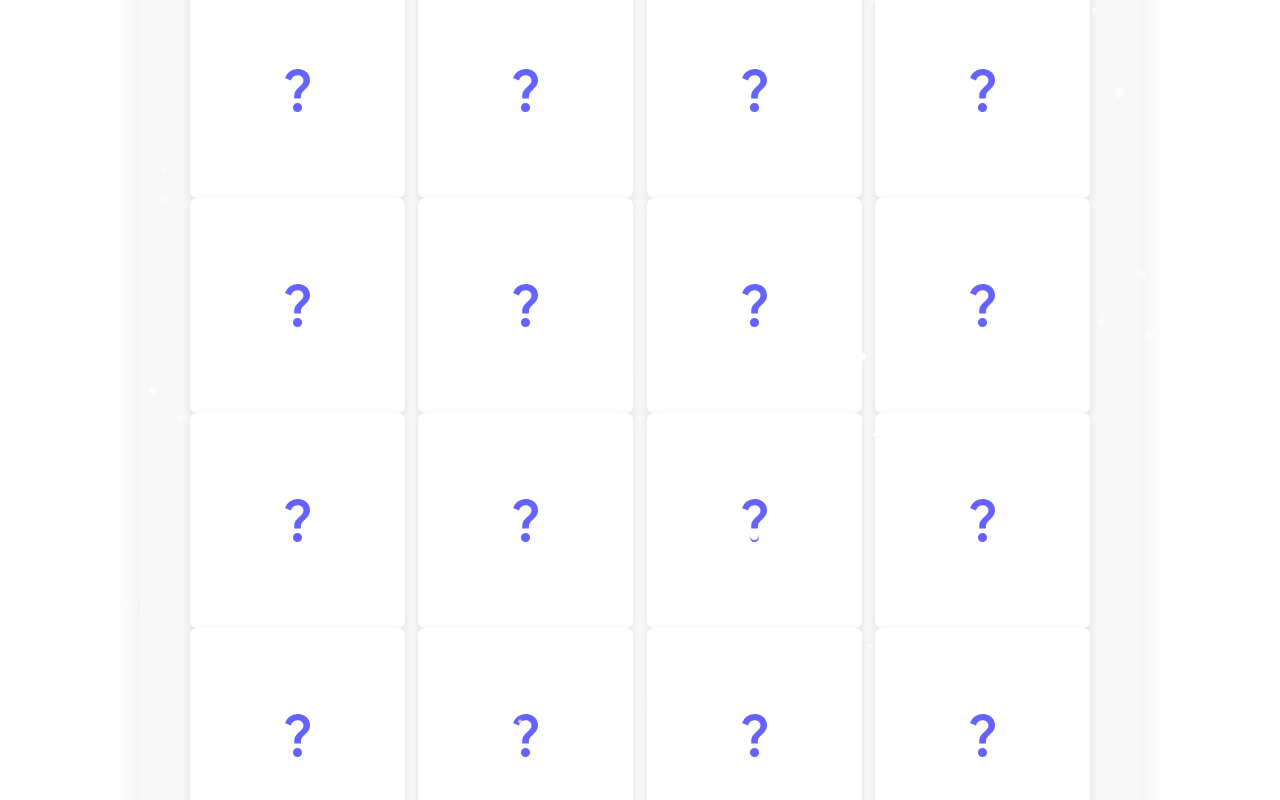
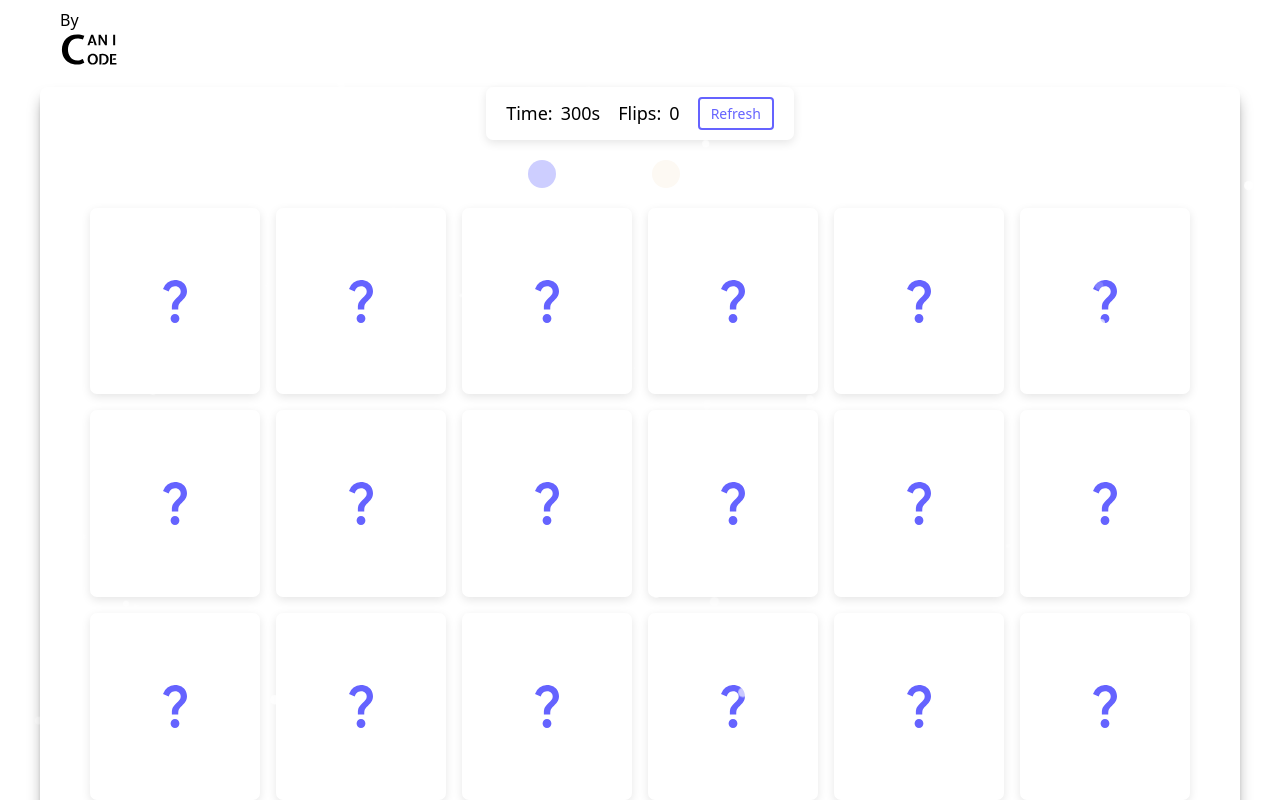
Before and after one commit to yanisapths/itil-memory-game, a Next.js app: page /play in a window 1280 px wide. Built offline with nearby package versions, Linux system fonts and the light colour scheme.

Commit message:
style,feature: add to 6col, instruction size

```diff
--- a/pages/play.js
+++ b/pages/play.js
@@ -45,8 +45,8 @@ function Play() {
     script();
   }, []);
   return (
-    <main>
-      <div className={styles.description}>
+    <main className="w-screen h-screen my-4">
+      <div className="flex text-base z-2 pt-2 pl-[60px] gap-[10px]">
         <Link href="/">
           By
           <Image
@@ -59,20 +59,10 @@ function Play() {
           />
         </Link>
       </div>
-      <div className={styles.board}>
-        <div className="wrapper">
-          <ul className="cards">
-            {qa.map((item, index) => {
-              return (
-                <Card
-                  key={index}
-                  name={item.name}
-                  src={item.src}
-                  id={item.id}
-                />
-              );
-            })}
-            <div className="details text-black">
+      <div className="flex  justify-center items-center  ">
+        <div className="flex flex-col justify-center items-center mx-10 my-5 w-screen bg-transparent rounded-lg shadow-lg shadow-[black]/40">
+          <div className="flex flex-col gap-5 justify-center items-center">
+            <div className="details w-full  col-start-1 text-black">
               <p className="time">
                 Time:{" "}
                 <span>
@@ -87,6 +77,29 @@ function Play() {
               </p>
               <button>Refresh</button>
             </div>
+            <div className="flex gap-5">
+              <div className="flex gap-2 ">
+                <p className="rounded-full bg-[#CDCEFF] w-7 h-7"></p>
+                <span className="text-white">Question</span>
+              </div>
+              <div className="flex gap-2 ">
+                <p className="rounded-full bg-[#FDF9F3] w-7 h-7"></p>
+                <span className="text-white">Answers</span>
+              </div>
+            </div>
+          </div>
+
+          <ul className="cards justify-center items-center gap-4 my-5 ">
+            {qa.map((item, index) => {
+              return (
+                <Card
+                  key={index}
+                  name={item.name}
+                  src={item.src}
+                  id={item.id}
+                />
+              );
+            })}
           </ul>
         </div>
       </div>
--- a/public/script/script.js
+++ b/public/script/script.js
@@ -4,7 +4,7 @@ export const script = () => {
     flipsTag = document.querySelector(".flips b"),
     refreshBtn = document.querySelector(".details button");
 
-  let maxTime = 60;
+  let maxTime = 300;
   let timeLeft = maxTime;
   let flips = 0;
   let matchedCard = 0;
--- a/styles/globals.css
+++ b/styles/globals.css
@@ -118,31 +118,39 @@ a {
   }
 }
 p{
-  font-size: 20px;
+  font-size: 15px;
 }
 
 ::selection{
   color: #fff;
   background: #6563ff;
 }
-.wrapper{
-  padding: 50px;
-  background: #f8f8f8;
-  border-radius: 10px;
-  box-shadow: 0 10px 30px rgba(0,0,0,0.1);
-}
-.cards, .card, .view, .details, p{
+
+ .card, .view, .details, p{
   display: flex;
   align-items: center;
   justify-content: center;
 }
 .cards{
-  height: 900px;
-  width: 900px;
+ display:grid;
+ grid-template-columns:repeat(6,minmax(0,1fr));
+
+}
+.cards{
+  height: 1200px;
+  width: 1100px;
   flex-wrap: wrap;
-  justify-content: space-between;
+
 }
-.cards .card{
+.card{
+  cursor:pointer;
+  position: relative;
+  transform-style: preserve-3d;
+  perspective:1000px;
+  height: calc(100% / 4 - 10px);
+  width: calc(100% / 4 - 10px);
+}
+.cards card {
   cursor: pointer;
   position: relative;
   perspective: 1000px;
@@ -192,14 +200,18 @@ p{
   transform: rotateY(-180deg);
 }
 .card .back-view img{
-  max-width: 220px;
+  width:1200px;
+  height:185px;
+
 }
 .card .ans-view img{
-  max-width: 220px;
+  width:1200px;
+  height:185px;
 }
 
 .card.flip .front-view{
   transform: rotateY(180deg);
+
 }
 .card.flip .back-view{
   transform: rotateY(0);
@@ -210,9 +222,8 @@ p{
 
 
 .details{
-  width: 100%;
-  margin-top: 15px;
-  padding: 0 20px;
+ display:flex;
+  padding: 10px 20px 10px;
   border-radius: 7px;
   background: #fff;
   height: calc(100% / 4 - 30px);
@@ -223,7 +234,7 @@ p{
   font-size: 18px;
   height: 17px;
   padding-right: 18px;
-  border-right: 1px solid #ccc;
+
 }
 .details p span{
   margin-left: 8px;
```
